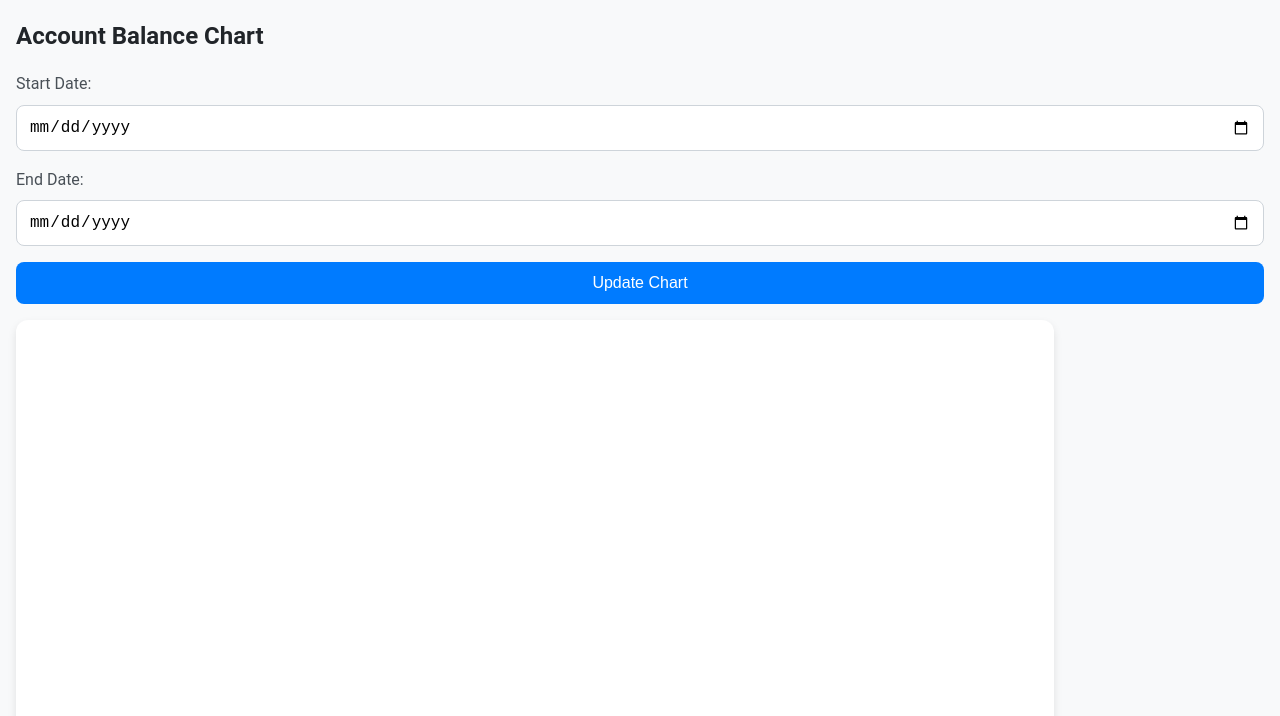
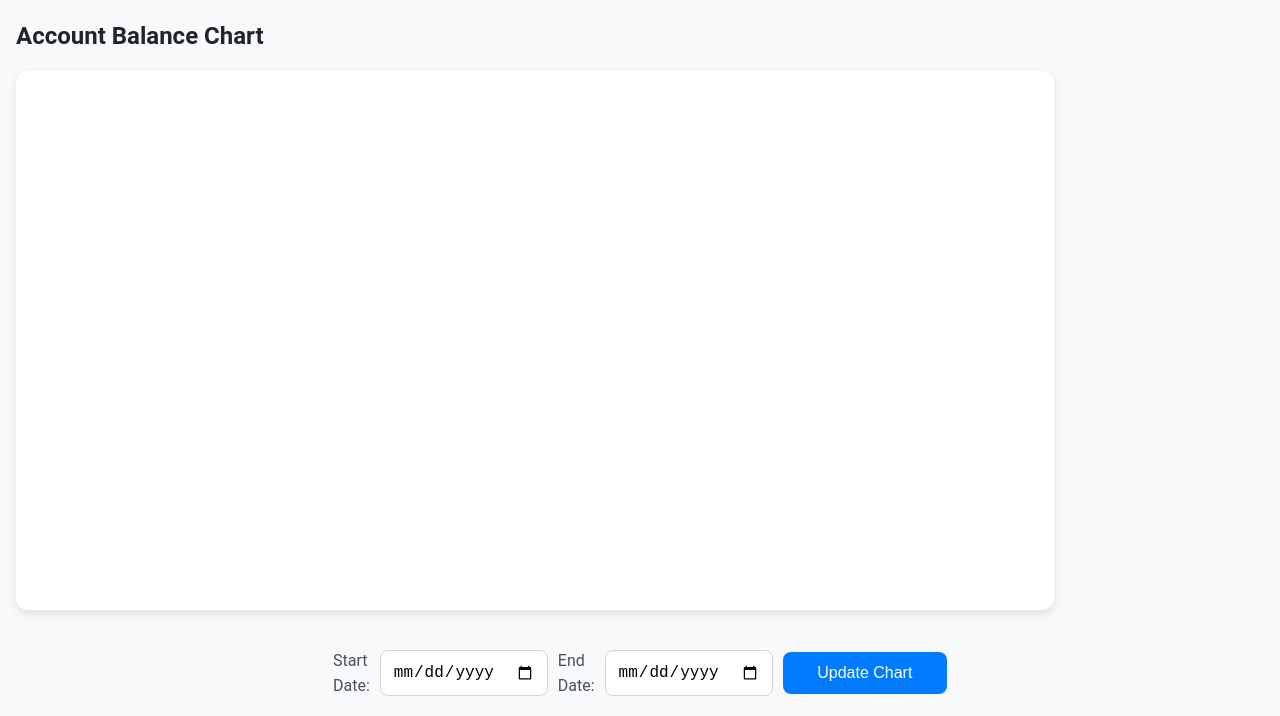
Before and after one commit to mr-mrks/BalanceBuddy, a plain HTML site: page index.html in a window 1280 px wide. Shown: the part 76-792 px from the top of the page. Drawn offline with nearby package versions, Linux system fonts and the light colour scheme; no server answers.

Commit message:
Update index.html

```diff
--- a/index.html
+++ b/index.html
@@ -148,14 +148,14 @@ tfoot th {
     <h1>BalanceBuddy</h1>
 
     <h2>Account Balance Chart</h2>
-    <div>
+    <canvas id="balanceChart" width="400" height="200"></canvas>
+    <div class="chart-controls">
         <label for="start-date">Start Date:</label>
         <input type="date" id="start-date">
         <label for="end-date">End Date:</label>
         <input type="date" id="end-date">
         <button id="update-chart-button">Update Chart</button>
     </div>
-    <canvas id="balanceChart" width="400" height="200"></canvas>
 
     <div id="current-balances"></div>
 
```
